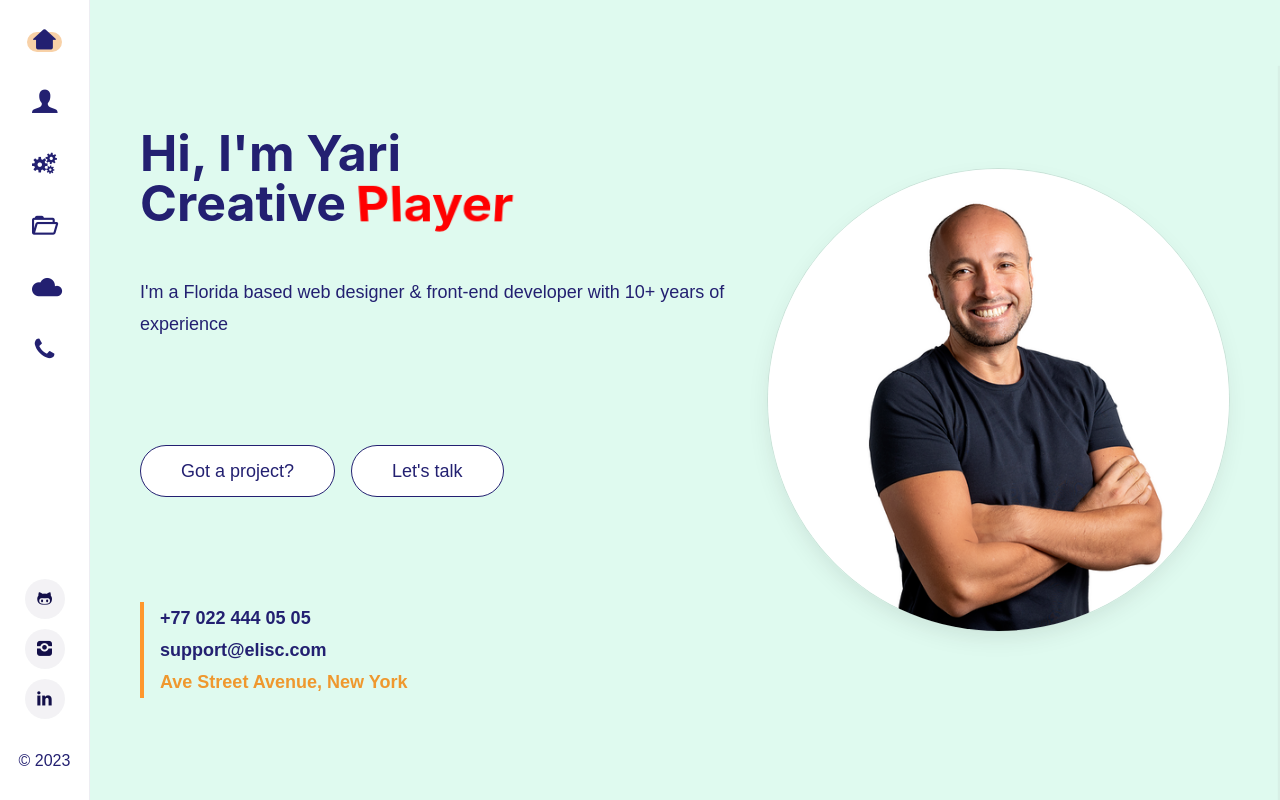
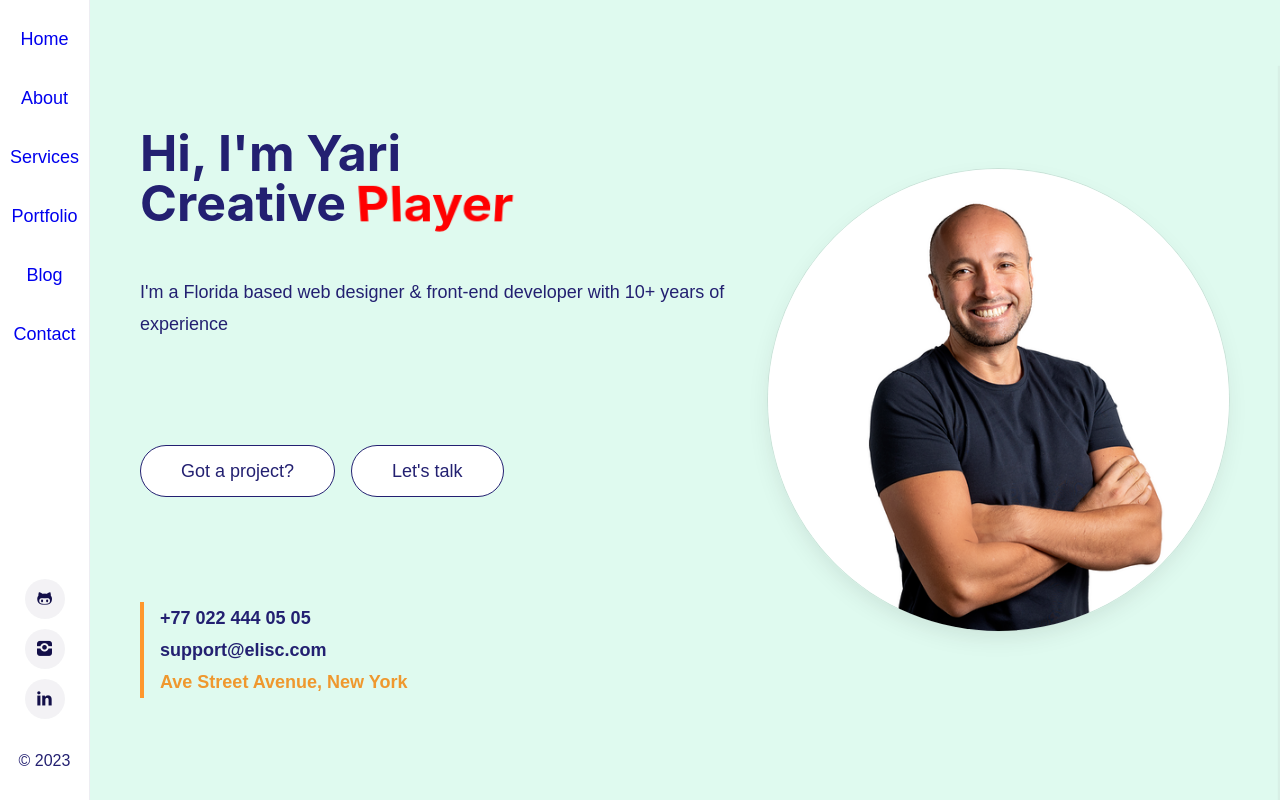
Before and after one commit to Yariandres/nuxt-personal-blog, a Nuxt app: page / in a window 1280 px wide. Built offline with nearby package versions, Linux system fonts and the light colour scheme; a web font is replaced by a local one.

Commit message:
file cleaning

```diff
--- a/components/Nav/Desktop.vue
+++ b/components/Nav/Desktop.vue
@@ -2,12 +2,12 @@
   <div :class="$style['sidebar']">
     <NavMenu
       :items="[
-        { name: 'Home', path: '/', icon: 'icon-home' },
-        { name: 'About', path: '/about', icon: 'icon-user' },
-        { name: 'Services', path: '/services', icon: 'icon-cogs' },
-        { name: 'Portfolio', path: '/portfolio', icon: 'icon-folder-open' },
-        { name: 'Blog', path: '/blog', icon: 'icon-cloud' },
-        { name: 'Contact', path: '/contact', icon: 'icon-phone' },
+        { name: 'Home', path: '/', icon: 'home' },
+        { name: 'About', path: '/about', icon: 'user' },
+        { name: 'Services', path: '/services', icon: 'rocket' },
+        { name: 'Portfolio', path: '/portfolio', icon: 'megaphone' },
+        { name: 'Blog', path: '/blog', icon: 'thinking' },
+        { name: 'Contact', path: '/contact', icon: 'phone' },
       ]"
     />
     <BlogFooter />
--- a/components/Nav/Menu.vue
+++ b/components/Nav/Menu.vue
@@ -3,7 +3,7 @@
     <ul>
       <li v-for="item in items" :key="item.name">
         <NuxtLink class="tooltip" :data-tooltip="item.name" :to="item.path">
-          <i :class="item.icon"></i>
+          <p :class="item.icon">{{ item.name }}</p>
         </NuxtLink>
       </li>
     </ul>
```
